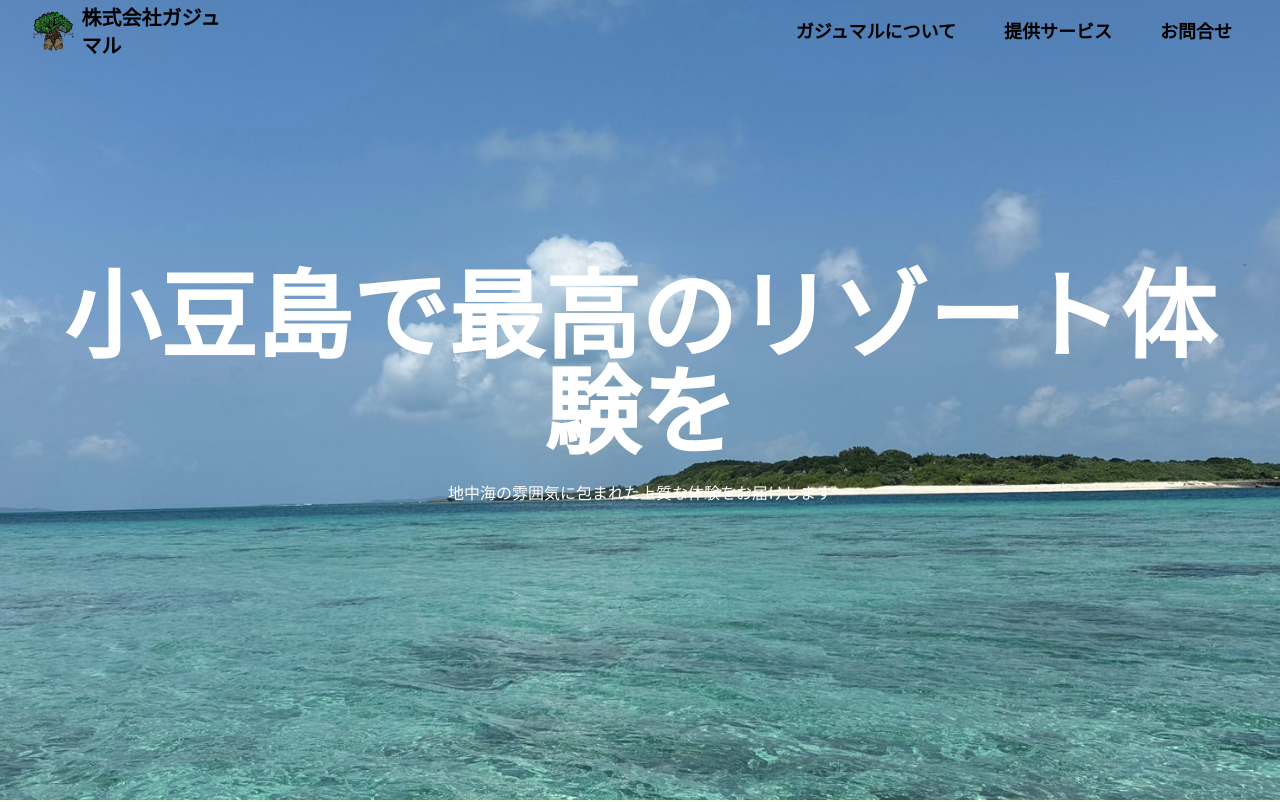
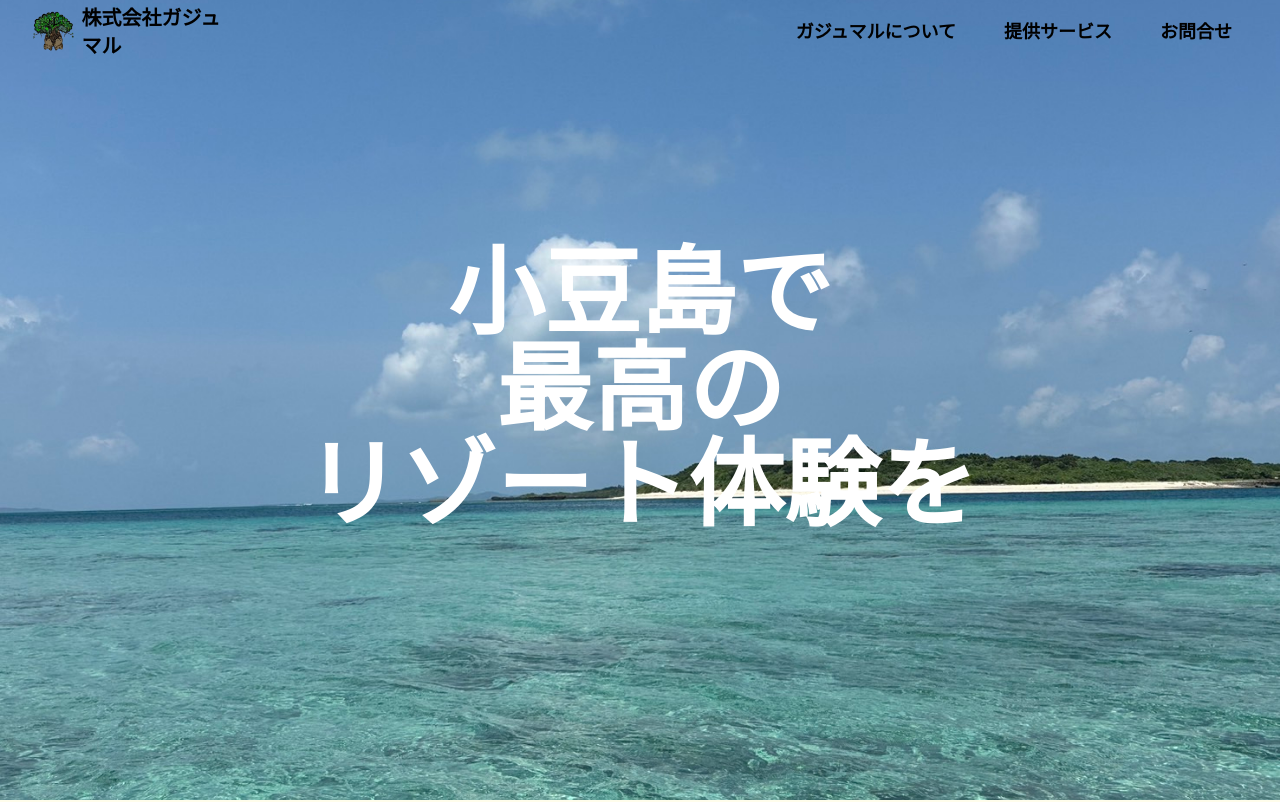
Before and after one commit to olivemochi23/gajumaru-site, a Next.js app: page / in a window 1280 px wide. Shown: the top 802 px of the page. Built offline with nearby package versions, Linux system fonts and the light colour scheme; a web font is replaced by a local one.

Commit message:
change style

```diff
--- a/app/components/hero.tsx
+++ b/app/components/hero.tsx
@@ -3,11 +3,10 @@ import RampartOne from './fonts/RampartOne'
 export default function Hero() {
   return (
     <div className="relative h-screen flex items-center">
-      <div className=" mx-auto text-center">
+      <div className="mx-auto text-center">
         <RampartOne>
-          <h1 className="font-bold text-6xl mb-5 xl:text-8xl text-white ">小豆島で最高のリゾート体験を</h1>
+          <h1 className="font-bold text-4xl mb-5 text-white sm:text-5xl md:text-6xl lg:text-8xl">小豆島で<br />最高の<br />リゾート体験を</h1>
         </RampartOne>
-        <p className="text-1xl text-white mb-6 ">地中海の雰囲気に包まれた上質な体験をお届けします</p>
       </div>
     </div>
   )
--- a/package.json
+++ b/package.json
@@ -22,7 +22,8 @@
     "react-dom": "^18",
     "react-icons": "^5.1.0",
     "tailwind-merge": "^2.3.0",
-    "tailwindcss-animate": "^1.0.7"
+    "tailwindcss-animate": "^1.0.7",
+    "tailwindcss-textshadow": "^2.1.3"
   },
   "devDependencies": {
     "@types/node": "^20",
--- a/tailwind.config.ts
+++ b/tailwind.config.ts
@@ -74,11 +74,18 @@ const config: Config = {
       },
       backgroundImage: {
         'contact-background': "url('/背景.png')",
-      }
+      },
+      textShadow: {
+        'outline': '0 0 3px #000', // 黒の縁取り
+        'outline-lg': '0 0 8px #000', // より大きな黒の縁取り
+      },
     },
   },
 
-  plugins: [require("tailwindcss-animate")],
+  plugins: [
+    require('tailwindcss-animate'),
+    require('tailwindcss-textshadow')
+],
 }
 
 export default config
```
Also changed, not shown: 1 other file (tests, documents, lock files or other folders).
